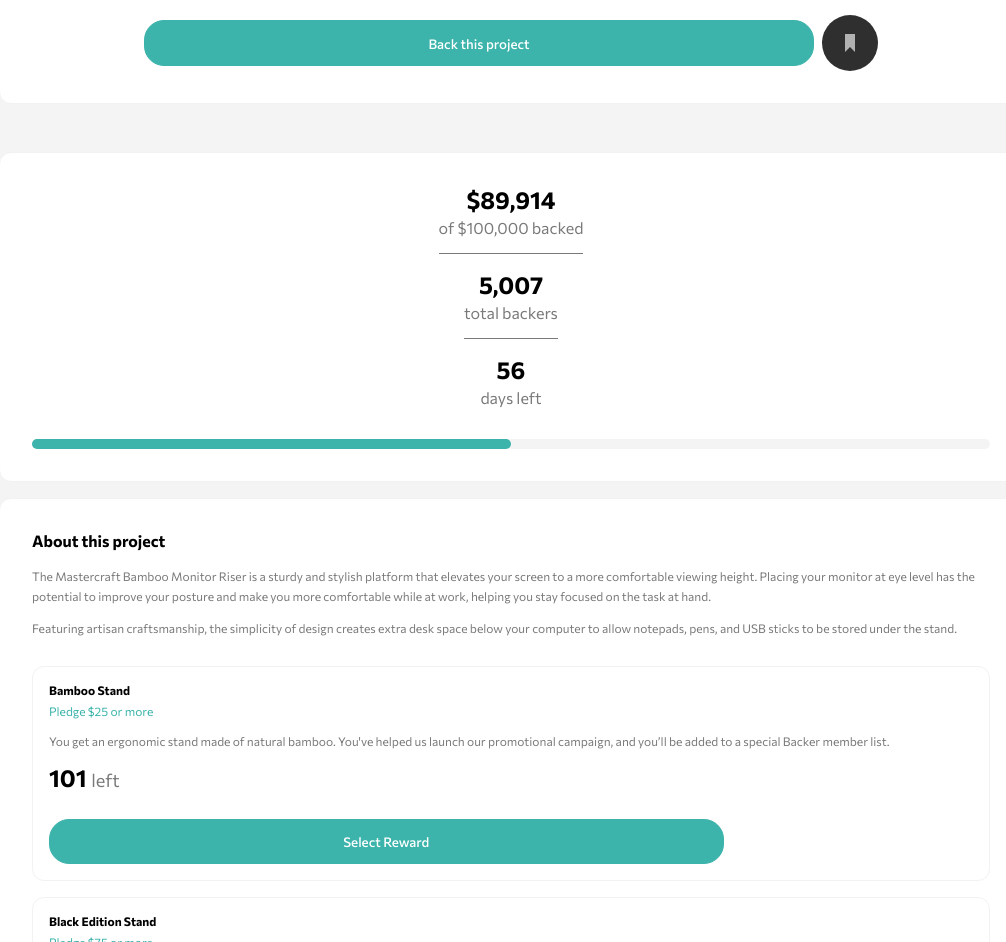
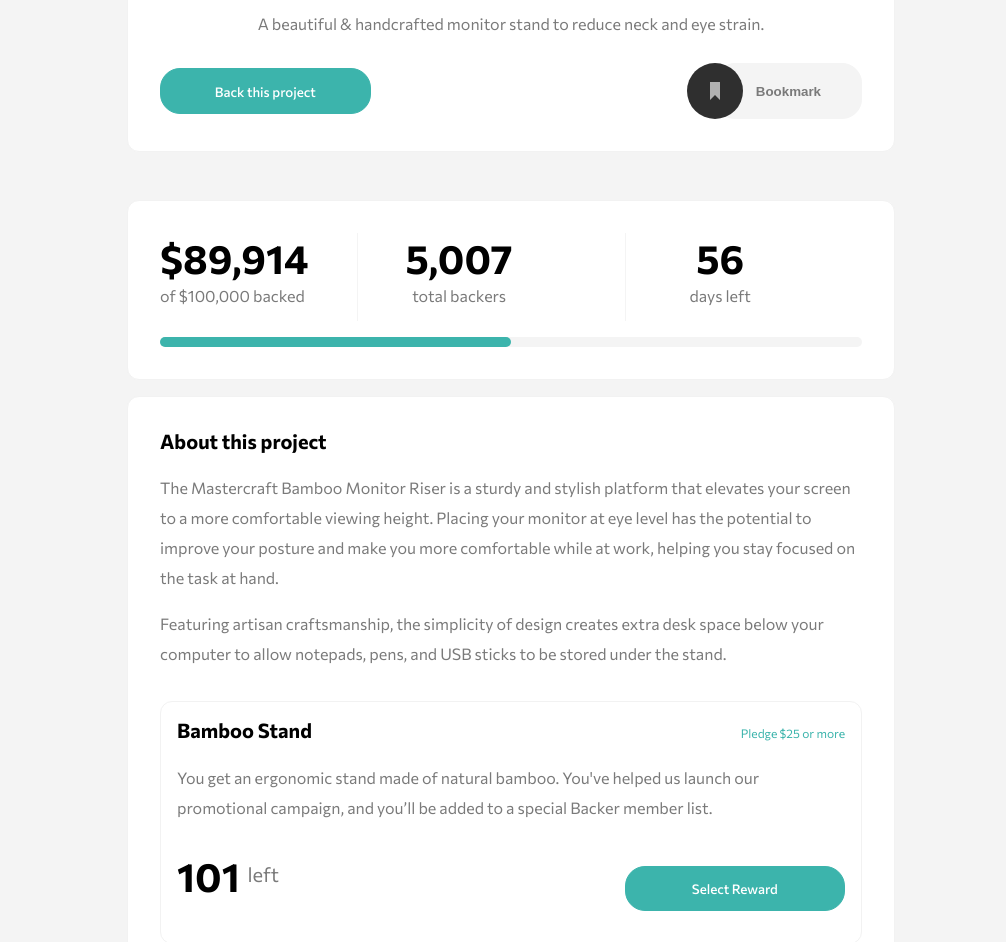
Before and after one commit to Kpersaud-Dev/crowdfunding-product-page, a plain HTML site: page index.html in a window 1280 px wide. Shown: the part 468-1410 px from the top of the page, without its empty margins (129-1135 px from the left). Drawn offline with Linux system fonts and the light colour scheme.

Commit message:
Added desktop media queries

```diff
--- a/index.html
+++ b/index.html
@@ -38,7 +38,10 @@
       <p>A beautiful & handcrafted monitor stand to reduce neck and eye strain.</p>
       <div class="info-buttons">
         <button class="back">Back this project</button>
-        <svg width="56" height="56" xmlns="http://www.w3.org/2000/svg"><g fill="none"   fill-rule="evenodd"><circle fill="#2F2F2F" cx="28" cy="28" r="28"/><path fill="#B1B1B1" d="M23 19v18l5-5.058L33 37V19z"/></g></svg>
+        <div class="bookmarks">
+          <svg width="56" height="56" xmlns="http://www.w3.org/2000/svg"><g fill="none"   fill-rule="evenodd"><circle fill="#2F2F2F" cx="28" cy="28" r="28"/><path fill="#B1B1B1" d="M23 19v18l5-5.058L33 37V19z"/></g></svg>
+          <button class="bookmark">Bookmark</button>
+        </div>
       </div>
     </div>
 
@@ -48,12 +51,12 @@
         <span class="sub-number">of $100,000 backed</span>
       </div>
 
-      <div class="numbers">
+      <div class="numbers margin">
         <h2>5,007</h2>
         <span class="sub-number">total backers</span>
       </div>
 
-      <div class="numbers">
+      <div class="numbers margin last">
         <h2>56</h2>
         <span class="sub-number">days left</span>
       </div>
@@ -98,7 +101,7 @@
           <button class="reward-button">Select Reward</button>
         </div>
 
-        <div class="reward card">
+        <div class="reward card sold-out">
           <h4 class="reward-header">Mahogany Special Edition</h4>
           <span class="pledge">Pledge $200 or more</span>
           <p class="reward-description">
@@ -112,8 +115,6 @@
 
       </div>
     </div>
-
-
   </main>
 
 
--- /dev/null
+++ b/scss/_desktop.scss
@@ -0,0 +1,158 @@
+@media only screen and (min-width: 1024px) {
+
+  header {
+    background-image: url('/images/image-hero-desktop.jpg');
+    background-position: top;
+
+    .burger {
+      display: none;
+    }
+
+    .navbar {
+      display: block;
+      color: white;
+
+      ul {
+        display: flex;
+        justify-content: space-around;
+
+        li {
+          list-style-type: none;
+          padding: 1em;
+          transition: .5s;
+          cursor: pointer;
+
+          &:hover {
+            text-decoration: underline;
+            transition: .5s;
+          }
+        }
+      }
+    }
+  }
+
+  .main-container {
+
+    .card {
+      width: 60%;
+    }
+
+    .top-info {
+
+      h1 {
+        font-size: 2em;
+        padding-top: 1em;
+      }
+
+      p {
+        font-size: 1em;
+      }
+
+
+      .info-buttons {
+        justify-content: space-between;
+
+        .back {
+          width: 30%;
+
+          &:hover {
+            background-color: $dark-cyan;
+            border: 1px solid $dark-cyan;
+          }
+        }
+
+        .bookmarks {
+          display: flex;
+          position: relative;
+
+          svg {
+            position: relative;
+            left: 1.75em;
+
+            :hover {
+              cursor: pointer;
+            }
+          }
+
+          .bookmark {
+            display: inline;
+            padding: 1em 3em;
+            border-radius: 20px;
+            background-color: #f4f4f4;
+            border: 1px solid #f4f4f4;
+            color: $dark-gray;
+            font-weight: 700;
+            cursor: pointer;
+          }
+        }
+      }
+    }
+
+    .numbers-container {
+      position: relative;
+      flex-flow: row wrap;
+      justify-content: flex-start;
+      align-items: center;
+      text-align: left;
+
+      .numbers {
+        border-bottom: none;
+        border-right: 1px solid #f4f4f4;
+        padding-right: 3em;
+
+        h2 {
+          font-size: 2.5em;
+        }
+      }
+
+      .margin {
+        position: relative;
+        left: 3em;
+        display: flex;
+        flex-flow: column wrap;
+        justify-content: center;
+        align-items: center;
+        padding-right: 7em;
+      }
+
+      .last {
+        position: relative;
+        left: 7em;
+        border-right: none;
+        padding-right: 10em;
+      }
+    }
+
+    .about {
+
+      h3 {
+        font-size: 1.25em;
+      }
+
+      p {
+        font-size: 1em;
+        line-height: 30px;
+      }
+
+      .reward {
+        display: flex;
+        flex-flow: row wrap;
+        justify-content: space-between;
+        align-items: center;
+        padding-bottom: 2em;
+
+        .reward-header {
+          font-size: 1.25em;
+        }
+
+        .reward-number {
+          font-size: 2.5em;
+        }
+
+        .reward-button {
+          width: 33%;
+        }
+      }
+    }
+  }
+}
--- a/scss/style.scss
+++ b/scss/style.scss
@@ -101,10 +101,20 @@ header {
         font-weight: 500;
       }
 
-      svg {
-        cursor: pointer;
-        margin-left: .5em;
+      .bookmarks {
+
+        svg {
+          cursor: pointer;
+          margin-left: .5em;
+        }
+
+        .bookmark {
+          display: none;
+        }
+
       }
+
+
     }
   }
 
@@ -202,9 +212,12 @@ header {
       }
 
       .reward-number {
+        position: relative;
 
         .left {
-          font-size: .75em;
+          position: relative;
+          bottom: .5em;
+          font-size: .5em;
           color: $dark-gray;
           font-weight: 300;
         }
@@ -221,9 +234,23 @@ header {
         font-family: 'Commissioner', sans-serif;
         font-weight: 500;
         margin-top: 2em;
+
+        &:hover {
+          background-color: $dark-cyan;
+          border: 1px solid $dark-cyan;
+        }
+      }
+    }
+
+    .sold-out {
+      opacity: 0.4;
+
+      .reward-button {
+        background-color: $dark-gray;
+        border: 1px solid $dark-gray;
       }
     }
   }
+}
 
-
-}
+@import 'desktop';
```
Also changed, not shown: css/style.css, 1 other file.
